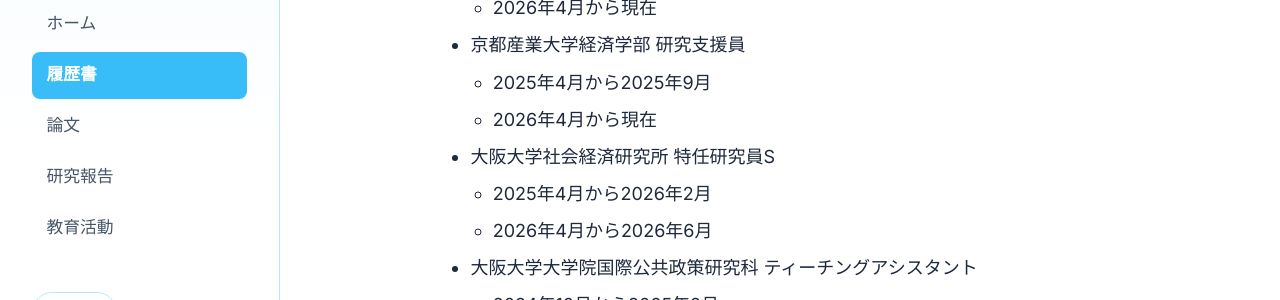
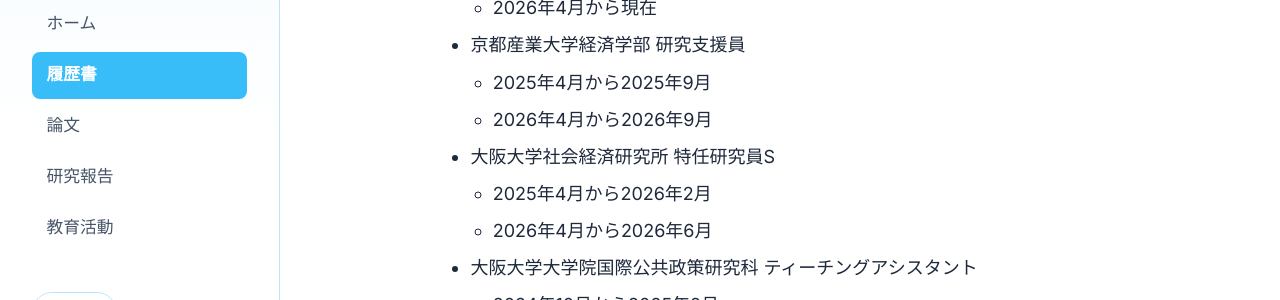
Before and after one commit to knishikawa-econ/HP, a Jekyll site: the page built from ja/cv.md, in a window 1280 px wide and 900 px high, scrolled down 613 px. Shown: the part 151-451 px from the top of the window. Built offline with Jekyll 4.4.1, drawn with Linux system fonts in a browser that asks for light colours.

Commit message:
Update Kyoto Sangyo University RA end date in CV
Co-Authored-By: Claude Opus 5.5 <noreply@anthropic.com>

```diff
--- a/ja/cv.md
+++ b/ja/cv.md
@@ -26,7 +26,7 @@ title: 履歴書
   - 2026年4月から現在
 - 京都産業大学経済学部 研究支援員
   - 2025年4月から2025年9月
-  - 2026年4月から現在
+  - 2026年4月から2026年9月
 - 大阪大学社会経済研究所 特任研究員S
   - 2025年4月から2026年2月
   - 2026年4月から2026年6月
```
Also changed, not shown: cv.md (+1 -1 lines).
